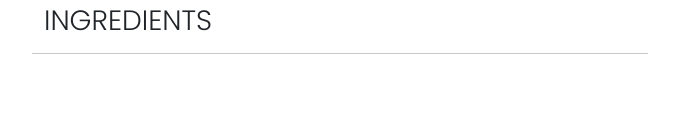
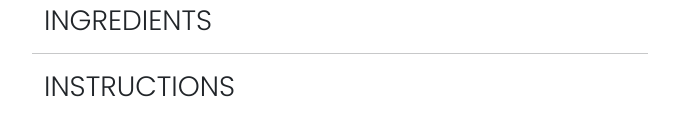
Before and after one commit to charles-okunzo/recipe-hub, an Angular app in the folder Frontend/recipe/: page / in a window 1280 px wide. Shown: the part 520-656 px from the top of the page, without its empty margins (300-979 px from the left). Built offline with nearby package versions, Linux system fonts and the light colour scheme.

Commit message:
style:add instructions details

```diff
--- a/Frontend/recipe/src/app/recipe-detail/recipe-detail.component.html
+++ b/Frontend/recipe/src/app/recipe-detail/recipe-detail.component.html
@@ -48,3 +48,22 @@
                             </div>
                         </div>
                         <hr/>
+                        <div class="four">
+                            <div class="container">
+                            <div class="row">
+                                <h3>INSTRUCTIONS</h3>
+                                <ul>
+                                    <li *ngFor="let instruction of instructions">
+                                        <p><span class="dot">.</span>{{instruction.name}}</p>
+                                    </li>
+                                </ul>
+                            </div>
+                            </div>
+                        </div>
+                    </div>
+                </div>
+            </div>
+        </div>
+        <div class="col-md-3"></div>
+    </div>
+</div>
```
